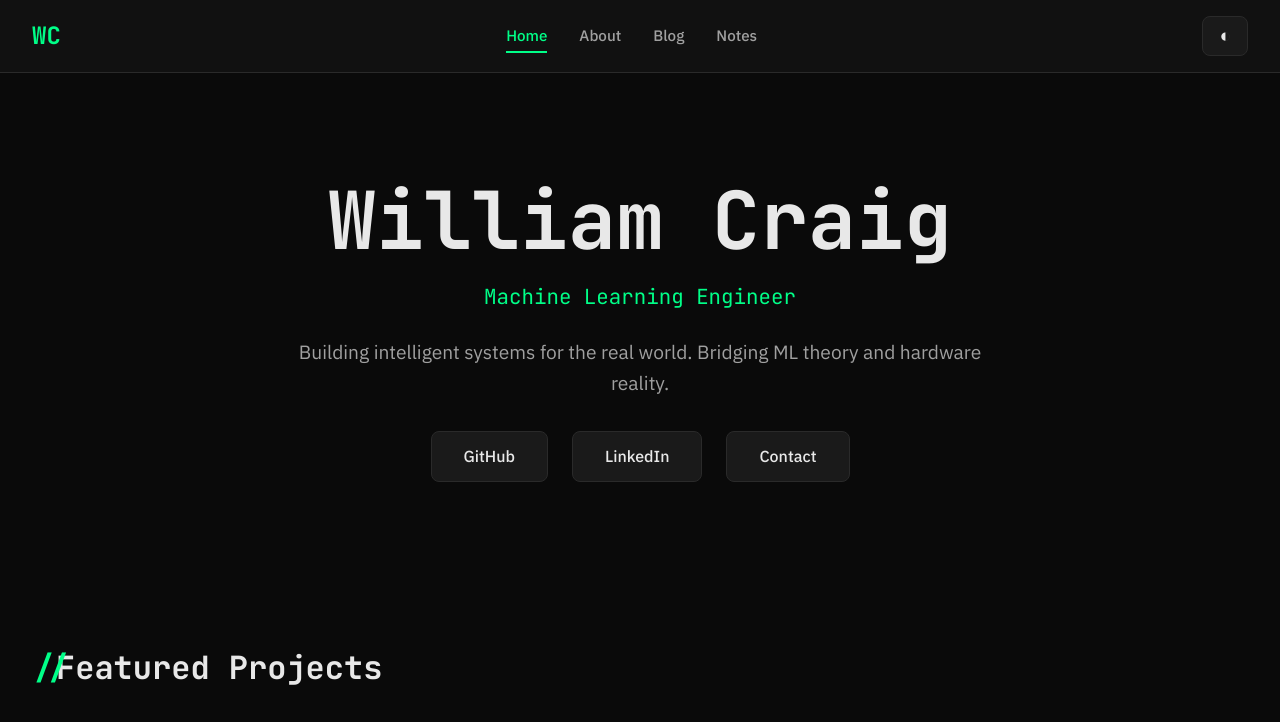
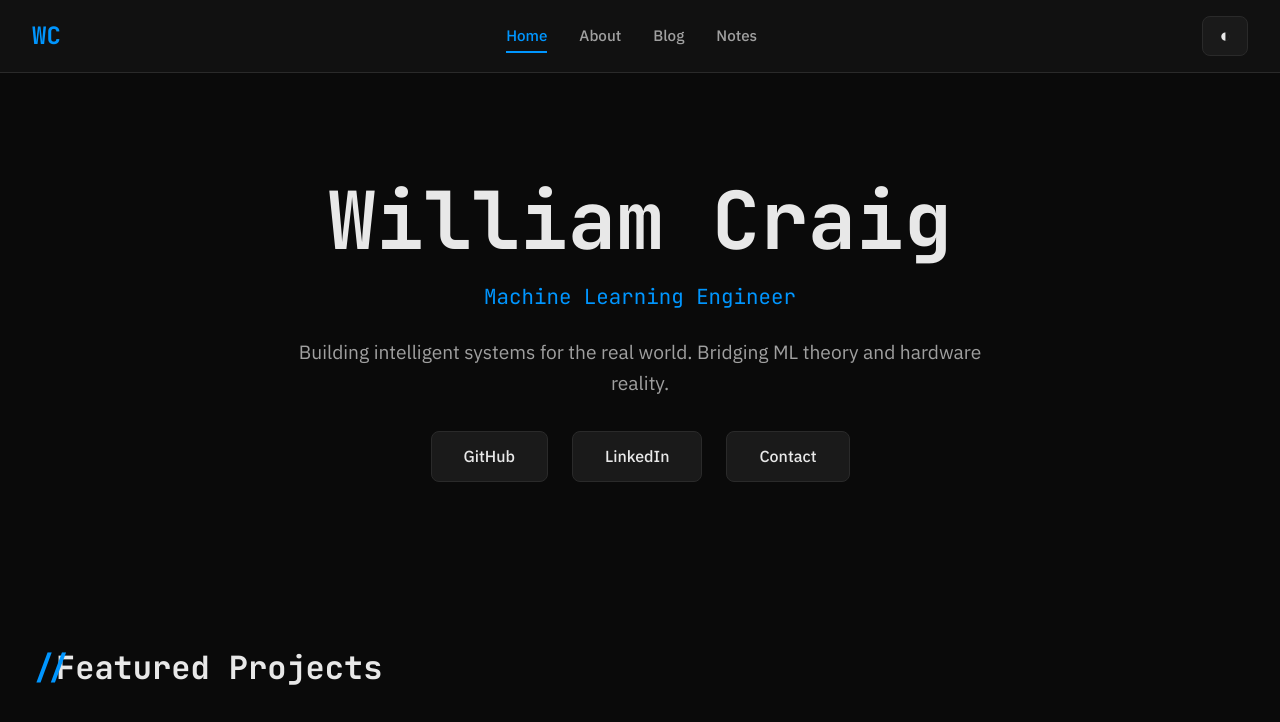
Before and after one commit to 4AM365/4AM365.github.io, a plain HTML site: page index.html in a window 1280 px wide. Shown: the top 722 px of the page. Drawn offline with Linux system fonts and the light colour scheme.

Commit message:
color_change

```diff
--- a/styles.css
+++ b/styles.css
@@ -5,7 +5,7 @@
     --text-primary: #e8e8e8;
     --text-secondary: #a0a0a0;
     --text-tertiary: #707070;
-    --accent-primary: #00ff88;
+    --accent-primary: #0096FF;
     --accent-secondary: #00ccff;
     --border-color: #2a2a2a;
     --card-bg: #151515;
```
